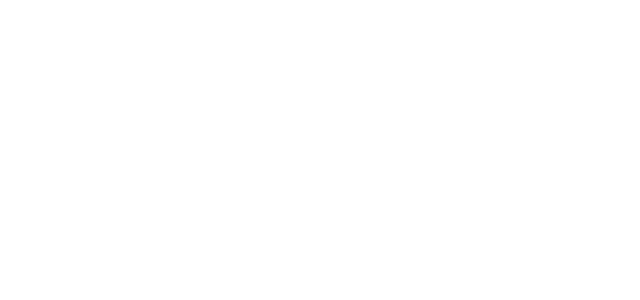
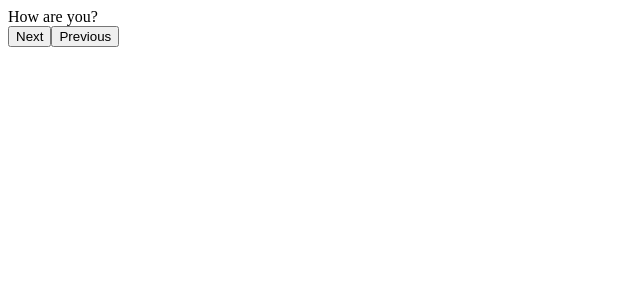
Before and after one commit to jmdmacapagal/FlashCards, a React (Create React App) app: page / in a window 1280 px wide. Shown: the top 300 px of the page, without its empty margins (0-640 px from the left). Built offline with nearby package versions, Linux system fonts and the light colour scheme.

Commit message:
I can now iterate the front side of the card

```diff
--- a/src/components/App.js
+++ b/src/components/App.js
@@ -24,10 +24,30 @@ export default class App extends Component {
         count: 0
     }
 
+    onClickNext = e => {
+        if (this.state.count < this.state.flashCards.length - 1) {
+            this.setState({
+                count: this.state.count + 1
+            })
+        }
+    }
+
+    onClickPrevious = e => {
+        if (this.state.count > 0) {
+            this.setState({
+                count: this.state.count - 1
+            })
+        }
+    }
+
     render() {
         return (
             <div>
-
+                {this.state.flashCards[this.state.count].front}
+                <div>
+                    <button onClick={this.onClickNext}>Next</button>
+                    <button onClick={this.onClickPrevious}>Previous</button>
+                </div>
             </div>
         )
     }
```
